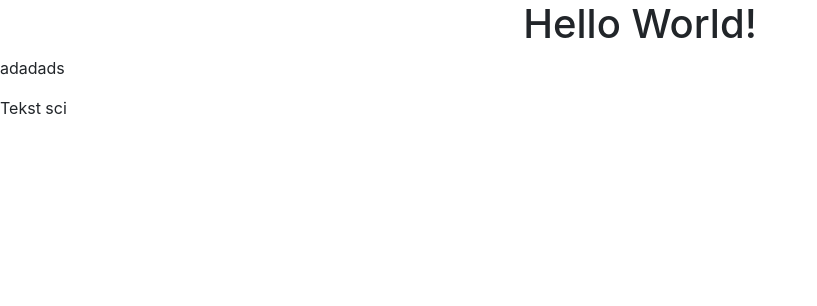
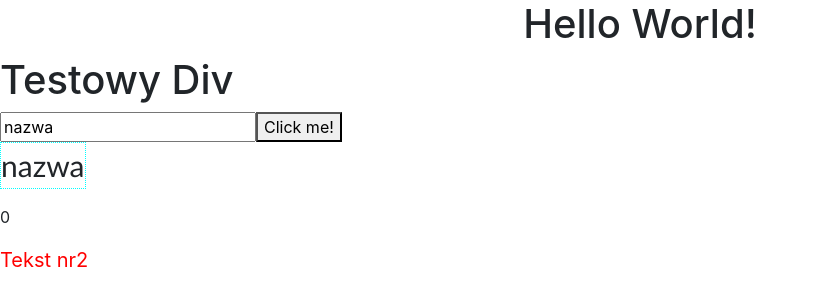
Before and after one commit to Colacichy/React_RA_Project, a React (Create React App) app in the folder project_react/: page / in a window 1280 px wide. Shown: the top 306 px of the page, without its empty margins (0-817 px from the left). Built offline with nearby package versions, Linux system fonts and the light colour scheme.

Commit message:
feat:Added useEffect, css and useState in Sci

```diff
--- a/project_react/src/App.js
+++ b/project_react/src/App.js
@@ -1,4 +1,3 @@
-import logo from './logo.svg';
 import './App.css';
 import Sci from './Sci';
 
@@ -8,9 +7,6 @@ function App() {
     <div className="App">
       <h1>Hello World!</h1>
     </div>
-    <div>
-      <p>adadads</p>
-    </div>
     <Sci/>
     </>
   );
--- /dev/null
+++ b/project_react/src/Sci.css
@@ -0,0 +1,6 @@
+.magicP{
+    border: 1px dotted aqua;
+    font-size: 30px;
+    font-family: 'Gill Sans';
+    width: fit-content;
+}
--- a/project_react/src/Sci.js
+++ b/project_react/src/Sci.js
@@ -1,9 +1,34 @@
+import { useEffect, useState } from "react";
+import "./Sci.css"
 
 function Sci() {
+
+    const [name, setName] = useState("nazwa")
+    const [num, setNum] = useState(0)
+
+    useEffect(() => {console.log("UseEffect was called")}, [name]);
+
+    const myStyle = {color:"red", fontSize:"20px"}
+
+    const changeName = (e) =>{
+        setName(e.target.value)
+    }
+
+    const clickMe = () =>{
+        console.log(name)
+        setName((name) => name = "MP")
+        console.log(name)
+    }
+
     return(
-        <div>
-            <p>Tekst sci</p>
-        </div>
+            <div>
+                <h1>Testowy Div</h1>
+                <input onChange={changeName} value={name}></input>
+                <button onClick={clickMe}>Click me!</button>
+                <p className="magicP">{name}</p>
+                <p>{num}</p>
+                <p style={myStyle}>Tekst nr2</p>
+            </div>
     );
 }
 
```
Also changed, not shown: project_react/src/logo.svg (deleted).
